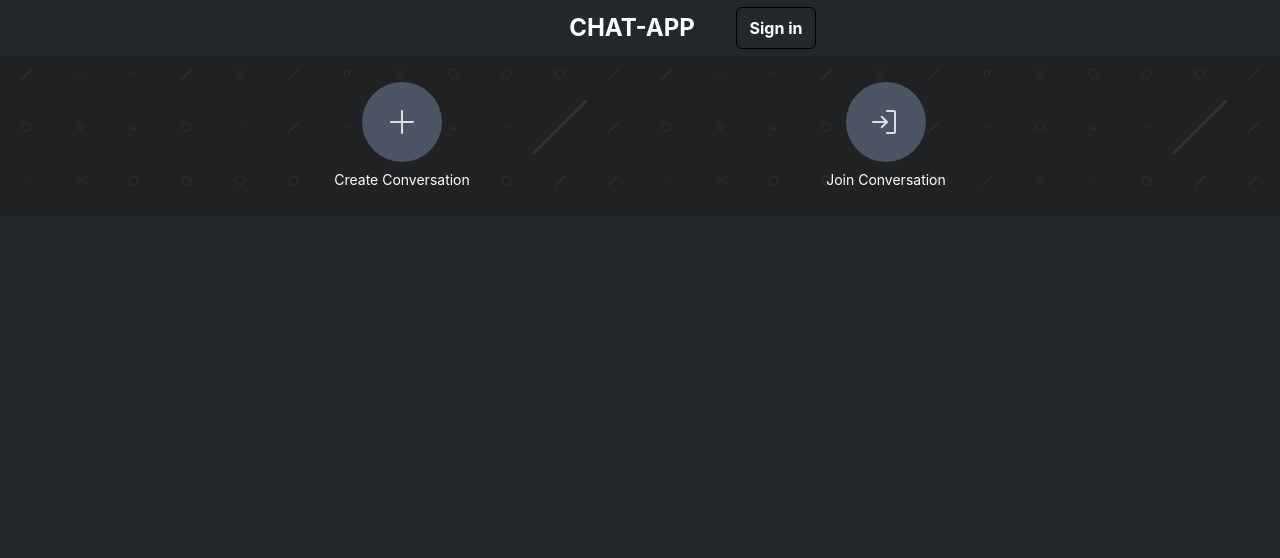
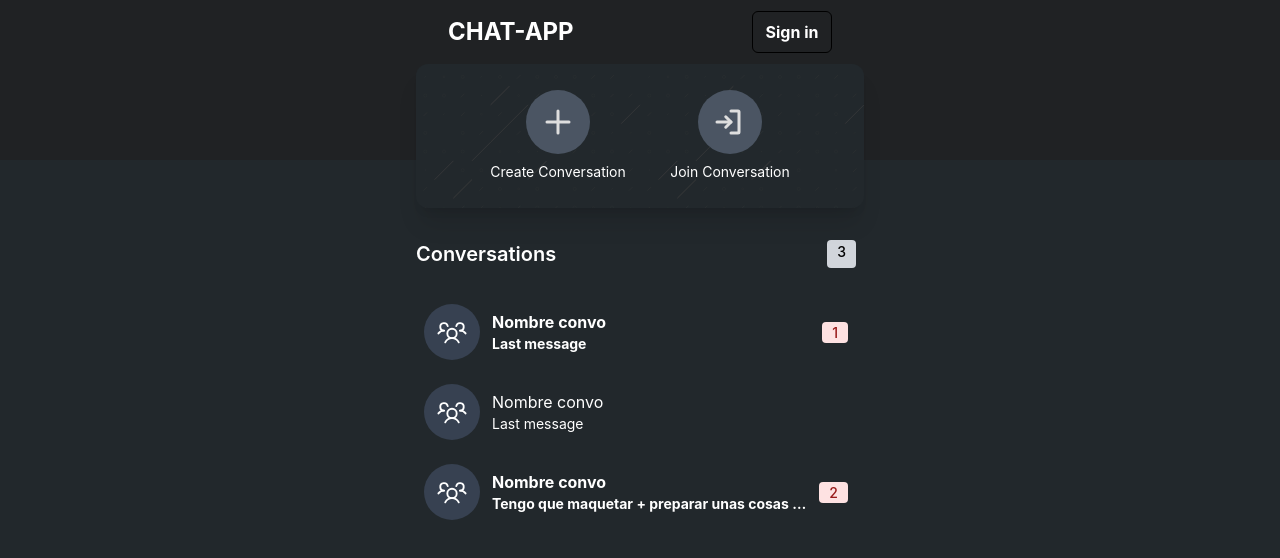
Before and after one commit to doulovera/chat-app, a Next.js app: page /chat in a window 1280 px wide. Shown: the top 558 px of the page. Built offline with nearby package versions, Linux system fonts and the light colour scheme; no server answers.

Commit message:
feat: add conversations list component

```diff
--- /dev/null
+++ b/components/chat/ConversationCard.tsx
@@ -0,0 +1,46 @@
+import NumberBadge from '@components/shared/NumberBadge';
+import { DotsThreeVertical, UsersThree } from 'phosphor-react';
+
+type Props = {
+  id: number,
+  name: string,
+  lastMessage: string,
+  pendingMessages: number,
+}
+
+export default function ConversationCard ({ name, lastMessage, pendingMessages }: Props) {
+  const hasPendingMessages = pendingMessages !== 0;
+
+  return (
+    <div
+      className="flex items-center justify-start gap-3 h-20 px-2 hover:bg-primary-darker rounded-3xl cursor-pointer group"
+      onClick={() => console.log('Send to conversation')}
+    >
+      <div className="grid place-items-center h-14 bg-gray-700 rounded-full aspect-square">
+        <UsersThree size={30} />
+      </div>
+      <div className={`flex-1 min-w-0 ${hasPendingMessages ? 'font-bold' : ''}`}>
+        <h3>{name}</h3>
+        <p className="text-sm truncate" title={lastMessage}>{lastMessage}</p>
+      </div>
+      <div>
+        {
+          hasPendingMessages && (
+            <NumberBadge
+              number={pendingMessages}
+              important
+            />
+          )
+        }
+      </div>
+      <div className="hidden group-hover:block transition duration-150 ease-in-out">
+        <button
+          className="grid place-items-center hover:bg-primary-dark rounded-full cursor-default"
+          onClick={() => console.log('2')}
+        >
+          <DotsThreeVertical size={28} />
+        </button>
+      </div>
+    </div>
+  );
+}
--- a/components/chat/Hero.tsx
+++ b/components/chat/CreateOrJoinCard.tsx
@@ -8,7 +8,7 @@ function HeroButton (
   return (
     <div className="grid place-items-center">
       <button
-        className="grid place-items-center h-20 w-20 mb-2 text-black bg-gray-600 rounded-full"
+        className="grid place-items-center h-16 w-16 mb-2 text-black bg-gray-600 rounded-full"
         onClick={handleClick}
       >
         {icon}
@@ -20,10 +20,10 @@ function HeroButton (
   );
 }
 
-export default function Hero () {
+export default function CreateOrJoinCard () {
   return (
     <div
-      className="h-40 bg-primary-darker"
+      className="absolute h-36 w-4/5 min-w-[280px] max-w-md top-0 bottom-0 right-0 left-0 mx-auto bg-primary-dark rounded-xl shadow-xl z-10"
       style={{
         backgroundImage: 'url(/images/sprinkle.svg)',
         backgroundSize: 'cover',
@@ -32,8 +32,8 @@ export default function Hero () {
       }}
     >
       <div className="flex items-center justify-around gap-2 h-full w-3/4 mx-auto">
-        <HeroButton icon={<Plus size={32} color="#dedede" />} label="Create Conversation" handleClick={() => console.log('1')} />
-        <HeroButton icon={<SignIn size={32} color="#dedede" />} label="Join Conversation" handleClick={() => console.log('1')} />
+        <HeroButton icon={<Plus size={32} weight="bold" color="#dedede" />} label="Create Conversation" handleClick={() => console.log('1')} />
+        <HeroButton icon={<SignIn size={32} weight="bold" color="#dedede" />} label="Join Conversation" handleClick={() => console.log('1')} />
       </div>
     </div>
   );
--- /dev/null
+++ b/components/chat/ListOfConversations.tsx
@@ -0,0 +1,48 @@
+import NumberBadge from '@components/shared/NumberBadge';
+import ConversationCard from './ConversationCard';
+
+const mock = [
+  {
+    id: 1,
+    name: 'Nombre convo',
+    lastMessage: 'Last message',
+    pendingMessages: 1,
+  },
+  {
+    id: 2,
+    name: 'Nombre convo',
+    lastMessage: 'Last message',
+    pendingMessages: 0,
+  },
+  {
+    id: 3,
+    name: 'Nombre convo',
+    lastMessage: 'Tengo que maquetar + preparar unas cosas para la próxima semana y no tuve mejor idea que tomarme un birra antes de comer y ahora estoy medio ebria mirando el Visual Studio Code así',
+    pendingMessages: 2,
+  },
+];
+
+export default function ListOfConversations () {
+  const conversations = mock;
+  return (
+    <div>
+      <div className="flex justify-between mb-6 text-xl font-semibold">
+        <h2>Conversations</h2>
+        {
+          true && (
+            <NumberBadge number={3} />
+          )
+        }
+      </div>
+      {
+        conversations.length === 0
+          ? (
+              'Sorry...'
+            )
+          : conversations.map((convo) => (
+            <ConversationCard key={convo.id} {...convo} />
+          ))
+      }
+    </div>
+  );
+}
--- a/components/shared/Header.tsx
+++ b/components/shared/Header.tsx
@@ -15,19 +15,20 @@ export default function Header () {
   };
 
   return (
-    <header className="relative flex items-center justify-between h-14 max-w-sm mx-auto px-4">
-      <div className="w-16" />
+    <header className="flex items-center w-full h-16 px-4 bg-primary-darker">
+      <div className="relative flex items-center justify-between w-full max-w-sm mx-auto">
         <h1 className="text-2xl font-bold uppercase">
           <Link href="/chat">
             <a>chat-app</a>
           </Link>
         </h1>
+        <div className="w-16" />
         <div className="w-20 text-center">
           <SignInButton profilePopupRef={profilePopupRef} />
         </div>
         <div
           ref={profilePopupRef}
-        className="hidden absolute -bottom-12 right-10 w-full max-w-[120px] transition ease-in-out bg-white rounded-md shadow-md py-2"
+          className="hidden absolute z-50 -bottom-12 right-6 w-full max-w-[120px] transition ease-in-out bg-white rounded-md shadow-md py-2"
         >
           <button className="flex items-center justify-between w-full px-2 py-1 hover:bg-gray-100 text-black outline-none border-none" onClick={() => handlePopupElementClick(() => logOutUser())}>
             <SignOut size={18} />
@@ -36,6 +37,7 @@ export default function Header () {
             </span>
           </button>
         </div>
+      </div>
     </header>
   );
 }
--- /dev/null
+++ b/components/shared/NumberBadge.tsx
@@ -0,0 +1,12 @@
+type Props = {
+  number: number,
+  important?: boolean,
+}
+
+export default function NumberBadge ({ number = 0, important }: Props) {
+  return (
+    <span className={`${important ? 'bg-red-100 text-red-800' : 'bg-gray-300 text-black'} text-sm font-medium mr-2 px-2.5 py-0.5 rounded`}>
+      {number}
+    </span>
+  );
+}
--- a/pages/_app.tsx
+++ b/pages/_app.tsx
@@ -6,7 +6,7 @@ import useAuth from '@hooks/useAuth';
 function MyApp ({ Component, pageProps }: AppProps) {
   useAuth();
   return (
-    <div className="bg-primary-dark text-white h-screen min-w-[320px]">
+    <div className="bg-primary-dark text-white min-h-screen h-auto min-w-[320px]">
       <Header />
       <Component {...pageProps} />
     </div>
--- a/pages/chat/index.tsx
+++ b/pages/chat/index.tsx
@@ -1,12 +1,26 @@
-import Hero from '@components/chat/Hero';
+import Head from 'next/head';
+import CreateOrJoinCard from '@components/chat/CreateOrJoinCard';
+import ListOfConversations from '@components/chat/ListOfConversations';
 // types
 import type { NextPage } from 'next';
 
 const Chat: NextPage = () => {
   return (
-    <div>
-      <Hero />
-    </div>
+    <>
+      <Head>
+        <title>Your chats 🗨</title>
+      </Head>
+      <div>
+        <div className="h-40">
+          <div className="relative h-24 bg-primary-darker">
+            <CreateOrJoinCard />
+          </div>
+        </div>
+        <div className="w-4/5 min-w-[280px] max-w-md mx-auto my-4">
+          <ListOfConversations />
+        </div>
+      </div>
+    </>
   );
 };
 
```
Also changed, not shown: public/images/sprinkle.svg. Lines whose indentation alone changed are shown as unchanged.
